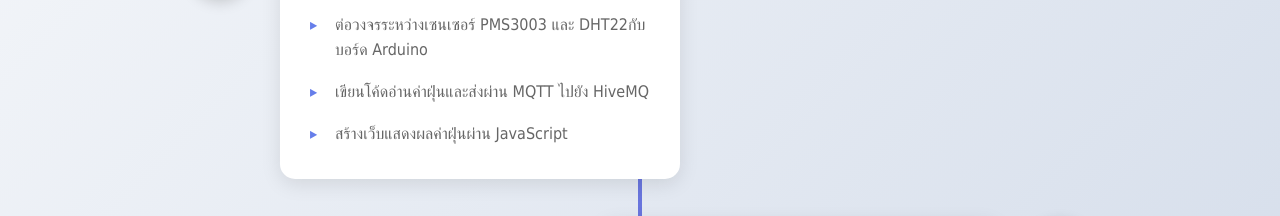
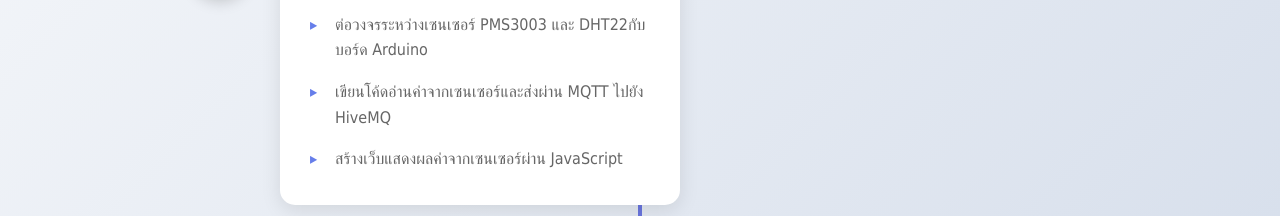
Before and after one commit to Sarin-Z/Air-quality-monitoring, a plain HTML site: page index.html in a window 1280 px wide. Shown: the part 2671-2887 px from the top of the page. Drawn offline with nearby package versions, Linux system fonts and the light colour scheme; a script that the page names is missing; a web font is replaced by a local one.

Commit message:
fix: wording on devlopment section

```diff
--- a/index.html
+++ b/index.html
@@ -237,8 +237,8 @@
                     <h3>สิ่งที่ได้ทำ</h3>
                     <ul>
                         <li>ต่อวงจรระหว่างเซนเซอร์ PMS3003 และ DHT22กับบอร์ด Arduino</li>
-                        <li>เขียนโค้ดอ่านค่าฝุ่นและส่งผ่าน MQTT ไปยัง HiveMQ</li>
-                        <li>สร้างเว็บแสดงผลค่าฝุ่นผ่าน JavaScript</li>
+                        <li>เขียนโค้ดอ่านค่าจากเซนเซอร์และส่งผ่าน MQTT ไปยัง HiveMQ</li>
+                        <li>สร้างเว็บแสดงผลค่าจากเซนเซอร์ผ่าน JavaScript</li>
                     </ul>
                 </div>
             </div>
```
